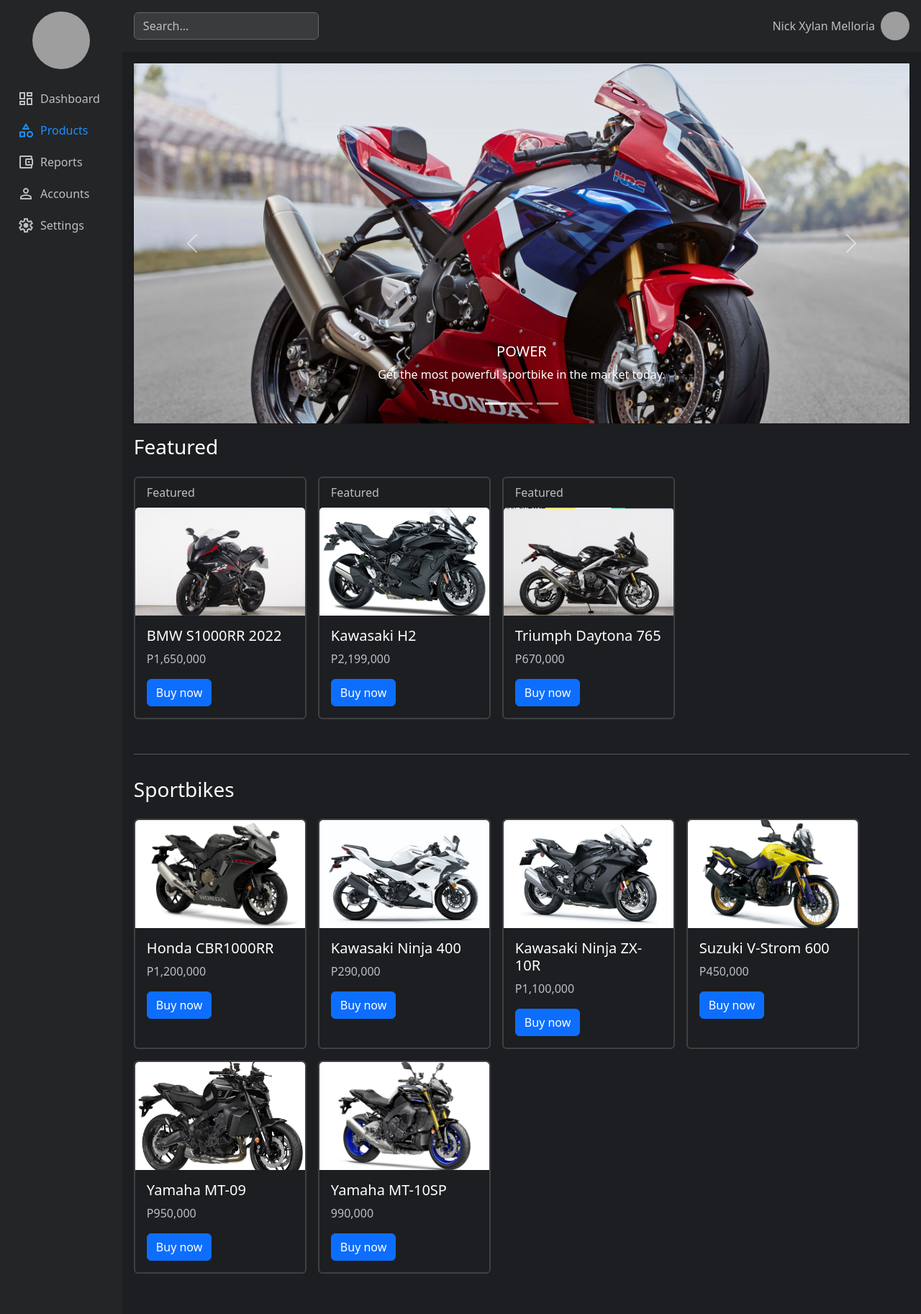
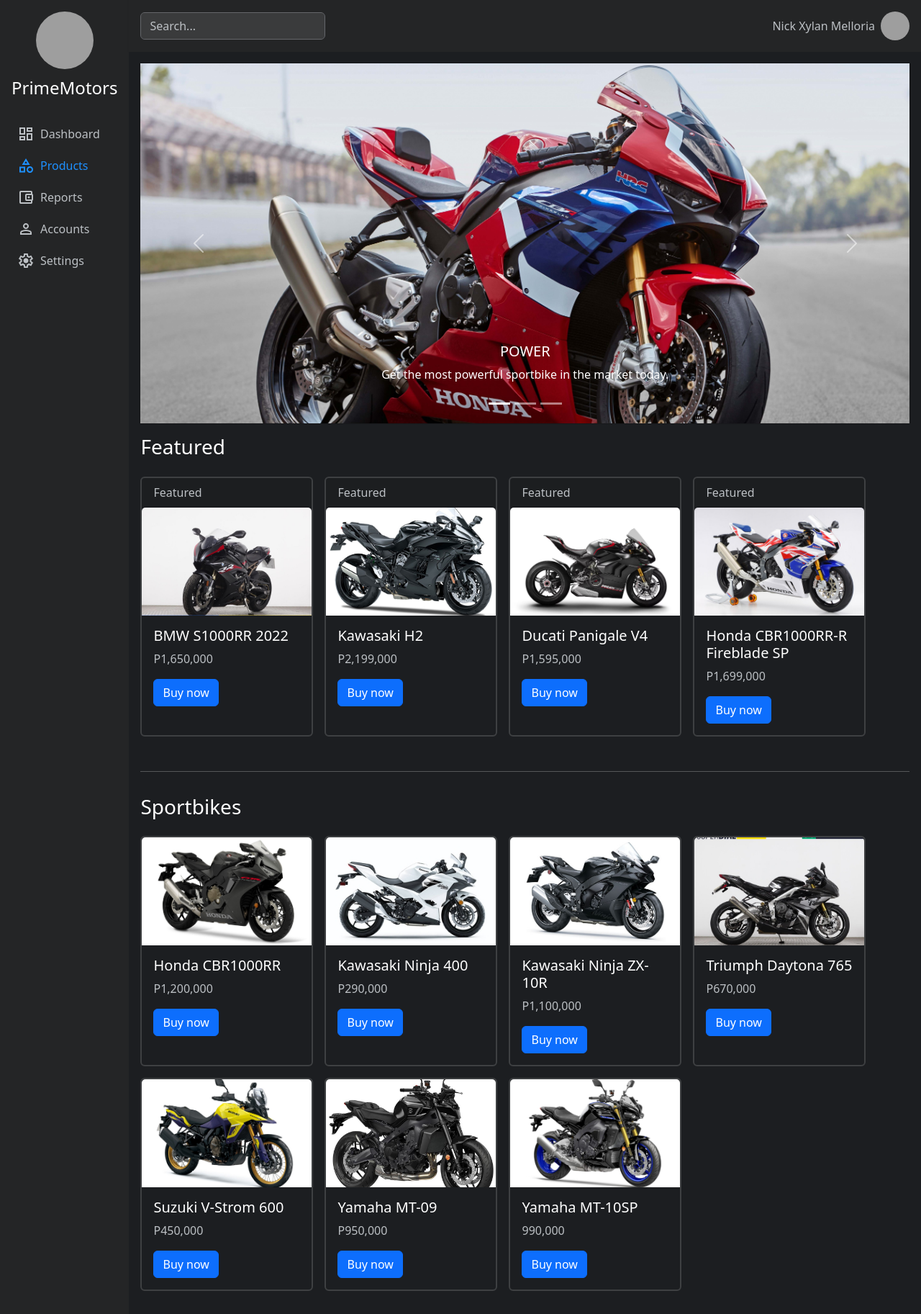
Before and after one commit to FiereEinar/Melloria, a PHP site: page /products.html in a window 1280 px wide. Shown: the whole page at 72% size. Run offline with PHP 8.4, Linux system fonts and the light colour scheme; some libraries are stand-ins or nearby versions; grey boxes are pictures that could not be loaded.

Commit message:
updated logo, products page, and reports page

```diff
--- a/dashboard/accounts.html
+++ b/dashboard/accounts.html
@@ -14,7 +14,8 @@
 			<!-- Sidebar -->
 			<div class="sidebar">
 				<div class="heads">
-					<img class="logo" src="../images/logo.jpg" alt="" />
+					<img class="logo" src="../images/logo4.jpg" alt="" />
+					<h4>PrimeMotors</h4>
 				</div>
 				<ul class="menu">
 					<li>
--- a/dashboard/index.html
+++ b/dashboard/index.html
@@ -14,7 +14,8 @@
 			<!-- Sidebar -->
 			<div class="sidebar">
 				<div class="heads">
-					<img class="logo" src="../images/logo.jpg" alt="" />
+					<img class="logo" src="../images/logo4.jpg" alt="" />
+					<h4>PrimeMotors</h4>
 				</div>
 				<ul class="menu">
 					<li>
--- a/dashboard/products.html
+++ b/dashboard/products.html
@@ -15,7 +15,8 @@
 			<!-- Sidebar -->
 			<div class="sidebar">
 				<div class="heads">
-					<img class="logo" src="../images/logo.jpg" alt="" />
+					<img class="logo" src="../images/logo4.jpg" alt="" />
+					<h4>PrimeMotors</h4>
 				</div>
 				<ul class="menu">
 					<li>
@@ -152,7 +153,7 @@
 								</div>
 								<div class="carousel-item">
 									<img
-										src="./images/bigbikes/aprilla-rsv4-factory.jpg"
+										src="./images/bigbikes/ducati-panigale-v4-sp.jpg"
 										class="d-block w-100"
 										alt="..."
 									/>
@@ -237,13 +238,27 @@
 							<div class="card">
 								<div class="card-header">Featured</div>
 								<img
-									src="./images/bigbikes/daytona-765.jpg"
+									src="./images/bigbikes/ducati-panigale-v4.avif"
 									alt=""
 									class="card-img-top"
 								/>
 								<div class="card-body">
-									<h5 class="card-title">Triumph Daytona 765</h5>
-									<p class="card-text">P670,000</p>
+									<h5 class="card-title">Ducati Panigale V4</h5>
+									<p class="card-text">P1,595,000</p>
+									<a href="#" class="btn btn-primary">Buy now</a>
+								</div>
+							</div>
+
+							<div class="card">
+								<div class="card-header">Featured</div>
+								<img
+									src="./images/bigbikes/honda-cbr1000rr-r.jpg"
+									alt=""
+									class="card-img-top"
+								/>
+								<div class="card-body">
+									<h5 class="card-title">Honda CBR1000RR-R Fireblade SP</h5>
+									<p class="card-text">P1,699,000</p>
 									<a href="#" class="btn btn-primary">Buy now</a>
 								</div>
 							</div>
@@ -294,6 +309,19 @@
 
 							<div class="card">
 								<img
+									src="./images/bigbikes/daytona-765.jpg"
+									alt=""
+									class="card-img-top"
+								/>
+								<div class="card-body">
+									<h5 class="card-title">Triumph Daytona 765</h5>
+									<p class="card-text">P670,000</p>
+									<a href="#" class="btn btn-primary">Buy now</a>
+								</div>
+							</div>
+
+							<div class="card">
+								<img
 									src="./images/bigbikes/suzuki-adventure-bike.jpg"
 									alt=""
 									class="card-img-top"
--- a/dashboard/settings.html
+++ b/dashboard/settings.html
@@ -14,7 +14,8 @@
 			<!-- Sidebar -->
 			<div class="sidebar">
 				<div class="heads">
-					<img class="logo" src="../images/logo.jpg" alt="" />
+					<img class="logo" src="../images/logo4.jpg" alt="" />
+					<h4>PrimeMotors</h4>
 				</div>
 				<ul class="menu">
 					<li>
@@ -154,8 +155,8 @@
 
 					<!-- Buttons -->
 					<div class="settings-buttons">
+						<button class="reset-btn">Reset</button>
 						<button class="save-btn">Save Changes</button>
-						<button class="reset-btn">Reset</button>
 					</div>
 				</div>
 			</div>
--- a/dashboard/styles/products.css
+++ b/dashboard/styles/products.css
@@ -28,6 +28,11 @@
 	background-color: var(--dark);
 	color: var(--dark-500);
 	border: 2px solid var(--dark-300);
+	transition: all 300ms ease;
+}
+
+.card:hover {
+	transform: translateY(-3px);
 }
 
 .card-title {
--- a/dashboard/styles/reports.css
+++ b/dashboard/styles/reports.css
@@ -7,6 +7,7 @@
 
 .reports-page h3 {
 	margin-bottom: 15px;
+	margin-top: 15px;
 }
 
 .reports-controls {
--- a/dashboard/styles/settings.css
+++ b/dashboard/styles/settings.css
@@ -33,9 +33,9 @@ label {
 	font-weight: bold;
 }
 
-input[type='text'],
-input[type='email'],
-input[type='password'] {
+.content input[type='text'],
+.content input[type='email'],
+.content input[type='password'] {
 	width: 100%;
 	padding: 8px;
 	border-radius: 5px;
--- a/dashboard/styles/styles.css
+++ b/dashboard/styles/styles.css
@@ -118,11 +118,14 @@ img {
 	flex-direction: column;
 	justify-content: center;
 	align-items: center;
-	gap: 5px;
+	gap: 12px;
+	color: white;
 }
 
 .heads .logo {
 	border-radius: 50%;
+	object-fit: cover;
+	object-position: center;
 }
 
 /* Main Content */
```
Also changed, not shown: dashboard/reports.html (+3 -4 lines), dashboard/images/bigbikes/ducati-panigale-v4-sp.jpg (added), dashboard/images/bigbikes/ducati-panigale-v4.avif (added), dashboard/images/bigbikes/honda-cbr1000rr-r.jpg (added), images/logo2.jpg (added), images/logo2.png (added), images/logo3.png (added), images/logo4.jpg (added).
